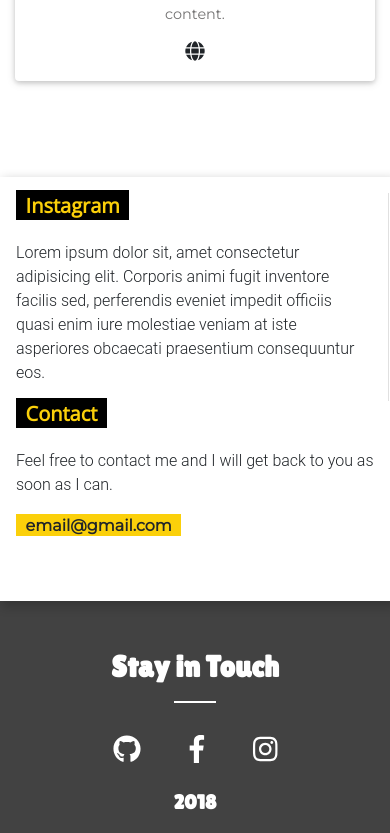
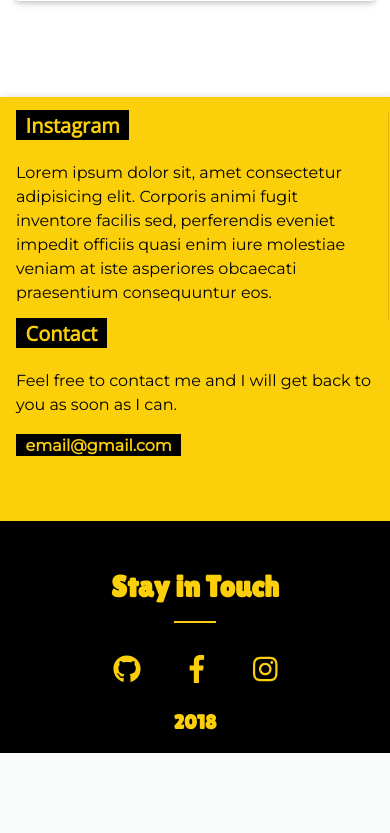
Before and after one commit to manper-04/manper-04.github.io, a PHP site: page / in a window 390 px wide. Shown: the part 2734-3567 px from the top of the page. After the commit the page ends 3487 px from the top, so only its background shows below. Run offline with PHP 8.4, Linux system fonts and the light colour scheme; some libraries are stand-ins or nearby versions.

Commit message:
cambios en el footer y eliminacion navbar

```diff
--- a/css/estilos.css
+++ b/css/estilos.css
@@ -1,4 +1,17 @@
+.inicio{
+    background-color: #fbd00a;
+}.inicio h1{
+    font-family: "Open Sans";
+    font-weight: 900;
+    font-size: 3rem;
+    margin: 1.7rem 0;
+   color:black;
 
+}
+
+.inicio span{
+    color:#fbd00a;
+}
 #sec-habilidades h4{
 
     font-family:"Open Sans";
@@ -41,12 +54,12 @@
     font-family: "Lilita One";
     font-weight: bold;
     font-size:30px;
-    color:white;
+    color:#fbd00a;
     padding-top:50px;
 }
 
 .page-footer hr{
-    border:1px solid white;
+    border:1px solid #fbd00a;;
 
     width:40px;
 }
@@ -76,11 +89,20 @@
 
 #sec-contacto .correo{
 
-    background-color: #fbd00a;
+    background-color: black;
     display: inline;
     padding: .1rem .6rem;
     font-family: "Montserrat";
-    font-weight: 900;
+    font-weight:bold;
+    color:#fbd00a;
+
+}
+
+#sec-contacto p{
+
+    color:black;
+    font-weight: 400;
+    font-family:"Montserrat";
 
 }
 
@@ -157,4 +179,5 @@ ul a:hover{
 .ianimacion{
     transition: all 0.1s ease;
     font-size:70%;
+    color:#fbd00a;
 }
--- a/index.html
+++ b/index.html
@@ -45,48 +45,16 @@
 <body>
 
 
-
- <!-- Menu de navegacion-->
-
-<nav class="navbar navbar-dark bg-dark navbar-expand-lg navbar-fixed-top " >
-
-    <a class="navbar-brand" href="index.html">
-        <img src="img/imagen1.svg" width="30" height="30" class="d-inline-block align-top" alt="">Bootstrap
-
-    </a>
-<button class="navbar-toggler " type="button" data-toggle="collapse" data-target="#navbarNavAltMarkup" aria-controls="navbarNavAltMarkup" aria-expanded="false" aria-label="Toggle navigation">
-    <span class="navbar-toggler-icon"></span>
-</button>
-
-    <div class="collapse navbar-collapse col-xs-12 col-sm-10 " id="navbarNavAltMarkup">
-        <div class="navbar-nav mr-auto ml-auto text-center">
-            <a class="nav-item nav-link active" href="#sec-sobremi" >Sobre mi</a>
-            <a class="nav-item nav-link" href="#sec-habilidades">/ Habilidades</a>
-            <a class="nav-item nav-link" href="#sec-trabajos">/ Trabajos</a>
-            <a class="nav-item nav-link" href="#sec-estudios">/ Estudios</a>
-            <a class="nav-item nav-link" href="#sec-portafolio">/ Portafolio</a>
-            <a class="nav-item nav-link" href="#sec-contacto">/ Contacto</a>
-
-        </div>
-
-    </div>
-
-</nav>
-
-<!-- Fin Menu de navegacion-->
-
-  <!-- Inicio fondo de pantalla -->
-
   <div id="carouselExampleFade" class="carousel slide carousel-fade" data-ride="carousel">
     <div class="carousel-inner">
       <div class="carousel-item active">
         <img class="d-block w-100" src="img/slide1.jpeg" alt="First slide">
       </div>
       <div class="carousel-item">
-        <img class="d-block w-100" src="img/slide2.jpeg" alt="Second slide">
+        <img class="d-block w-100" src="img/slide2.jpeg" alt="First slide" >
       </div>
       <div class="carousel-item">
-        <img class="d-block w-100" src="img/slide3.jpeg" alt="Third slide">
+        <img class="d-block w-100" src="img/slide3.jpeg" alt="First slide">
       </div>
     </div>
     <a class="carousel-control-prev" href="#carouselExampleFade" role="button" data-slide="prev">
@@ -99,26 +67,7 @@
     </a>
   </div>
 
-<!-- fin fondo de pantalla -->
 
-
-
-
-
-<!-- Fin seccion sobre mi -->
-
-<!-- Inicio seccion nombre -->
-
-<section class="container-fluid " id="sec-nombre" ><br>
-
-
-
-
-</section>
-
-<!-- Fin seccion nombre -->
-
-<!-- Inicio seccion habilidades -->
 
 <section class="container-fluid ">
 
@@ -291,7 +240,7 @@
 
 <!-- Inicio seccion contacto -->
 
-<section class="container mt-5 p-3 wow slideInDown" id="sec-contacto" >
+<section class="container mt-5 p-3 wow slideInDown" id="sec-contacto" style="background-color:#fbd00a;"  >
 
 
         <div class="row">
@@ -323,7 +272,7 @@
 
 
 <!--Footer-->
-<footer class="page-footer font-small  pt-0 " style="background:#424242;">
+<footer class="page-footer font-small  pt-0 " style="background:#000000;">
 
 
     <div class="container">
@@ -353,7 +302,7 @@
 
             </div>
             <div class="col-sm-12 text-center " style=" font-family: 'Lilita One';font-weight: bold;font-size:20px;
-            color:white;">
+            color:#fbd00a;;">
                 <p>2018</p>
             </div>
 
```
Also changed, not shown: img/fondo.jpeg (added), img/fondo.jpg (added), img/fondo.svg (added), img/fondo2.jpg (added), img/fondo2.png (added), img/fondo200.jpeg (added), img/slide100.jpg (added), 1 other file.
